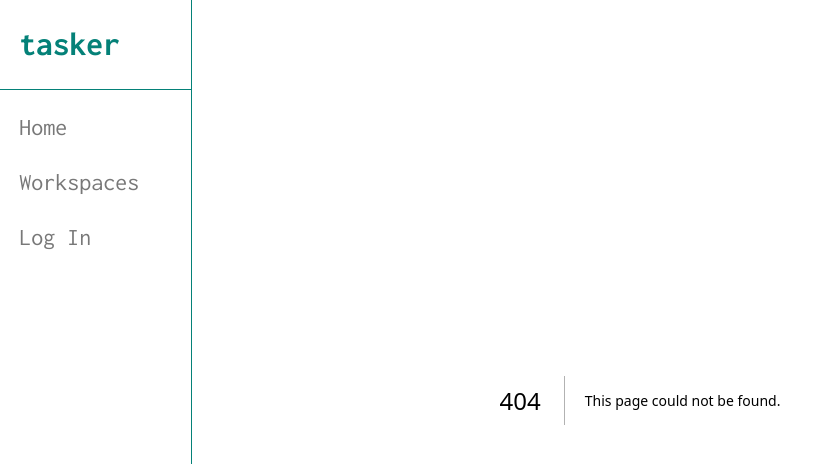
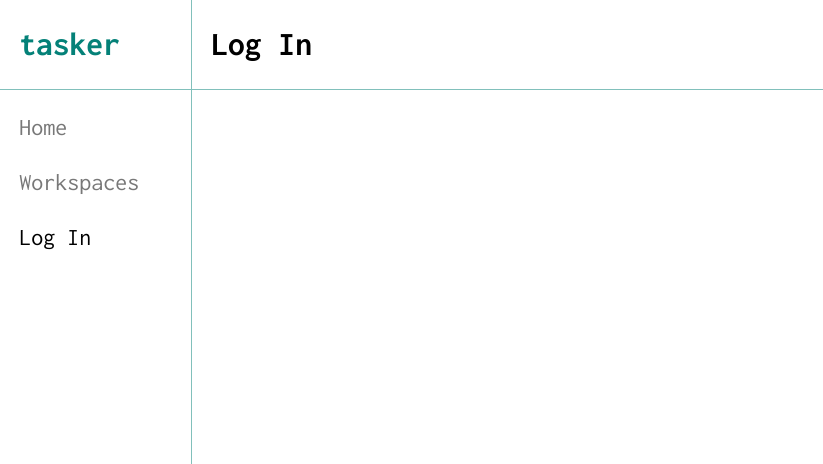
Before and after one commit to timgoalen/tasker, a Next.js app: page /login in a window 1280 px wide. Before the commit this address had no page. Shown: the top 464 px of the page, without its empty margins (0-823 px from the left). Built offline with nearby package versions, Linux system fonts and the light colour scheme.

Commit message:
style: add WorkspaceListItem styles

```diff
--- /dev/null
+++ b/app/login/page.tsx
@@ -0,0 +1,5 @@
+import Header from "../ui/Header";
+
+export default function Page() {
+  return <Header title="Log In" />;
+}
--- a/app/styles/WorkspaceListItem.module.css
+++ b/app/styles/WorkspaceListItem.module.css
@@ -1,20 +1,33 @@
 .container {
-    display: grid;
-    grid-template-columns: 3% 45% 45% 15%;
+  display: grid;
+  align-items: center;
+  grid-template-columns: 3% 45% 45% 15%;
+  margin-bottom: 1rem;
+  border-radius: 8px;
+}
+
+.container:hover {
+    background-color: #d0451b0d;
+    cursor: pointer;;
 }
 
 .icon {
-
+  color: var(--secondary-colour-light);
 }
 
 .title {
-
+    font-size: 1.25rem;
 }
 
 .date {
-
+  color: var(--grey);
 }
 
 .options {
+  color: var(--grey);
+}
 
+.spacer {
+  border-bottom: 1px solid var(--secondary-colour-light);
+  margin: 0 5% 1rem 3%;
 }
--- a/app/ui/WorkspaceListItem.tsx
+++ b/app/ui/WorkspaceListItem.tsx
@@ -2,11 +2,14 @@ import styles from "@/app/styles/WorkspaceListItem.module.css";
 
 export default function WorkspaceListItem() {
   return (
+    <>
       <div className={styles.container}>
-            <div className={styles.icon}>( )</div>
+        <div className={styles.icon}>()</div>
         <div className={styles.title}>Workspace Title Goes Here</div>
         <div className={styles.date}>01/03/24</div>
         <div className={styles.options}>::</div>
       </div>
-    )
+      <div className={styles.spacer}></div>
+    </>
+  );
 }
--- a/app/ui/dashboard/SideNav.tsx
+++ b/app/ui/dashboard/SideNav.tsx
@@ -20,19 +20,19 @@ export default function SideNav() {
         Home
       </Link>
       <Link
-        href="/dashboard/workspaces"
+        href="/workspaces"
         className={clsx(
           "grey-text nav-link",
-          pathname === "/" ? "black-text nav-link" : "nav-link"
+          pathname === "/workspaces" ? "black-text nav-link" : "nav-link"
         )}
       >
         Workspaces
       </Link>
       <Link
-        href="/dashboard/login"
+        href="/login"
         className={clsx(
           "grey-text nav-link",
-          pathname === "/" ? "black-text nav-link" : "nav-link"
+          pathname === "/login" ? "black-text nav-link" : "nav-link"
         )}
       >
         Log In
--- a/app/ui/globals.css
+++ b/app/ui/globals.css
@@ -4,6 +4,9 @@
 
 :root {
   --primary-colour: #048178;
+  --primary-colour-light: #04817880;
+  --secondary-colour: #D0451B;
+  --secondary-colour-light: #D0451B80;
   --grey: #787878;
   --black: #000;
 }
@@ -12,7 +15,7 @@
   font-size: 2.1rem;
   font-weight: bold;
   color: var(--primary-colour);
-  border-bottom: 1px solid var(--primary-colour);
+  border-bottom: 1px solid var(--primary-colour-light);
   padding: 1.2rem;
 }
 
@@ -23,9 +26,10 @@
 }
 
 .dashboard-container {
+  height: 100vh;
   height: 100dvh;
   width: 15%;
-  border-right: 1px solid var(--primary-colour);
+  border-right: 1px solid var(--primary-colour-light);
   position: fixed;
 }
 
@@ -42,7 +46,7 @@
 header {
   width: 85%;
   margin-left: auto;
-  border-bottom: 1px solid var(--primary-colour);
+  border-bottom: 1px solid var(--primary-colour-light);
 }
 
 .header-left {
```
Lines whose indentation alone changed are shown as unchanged.
